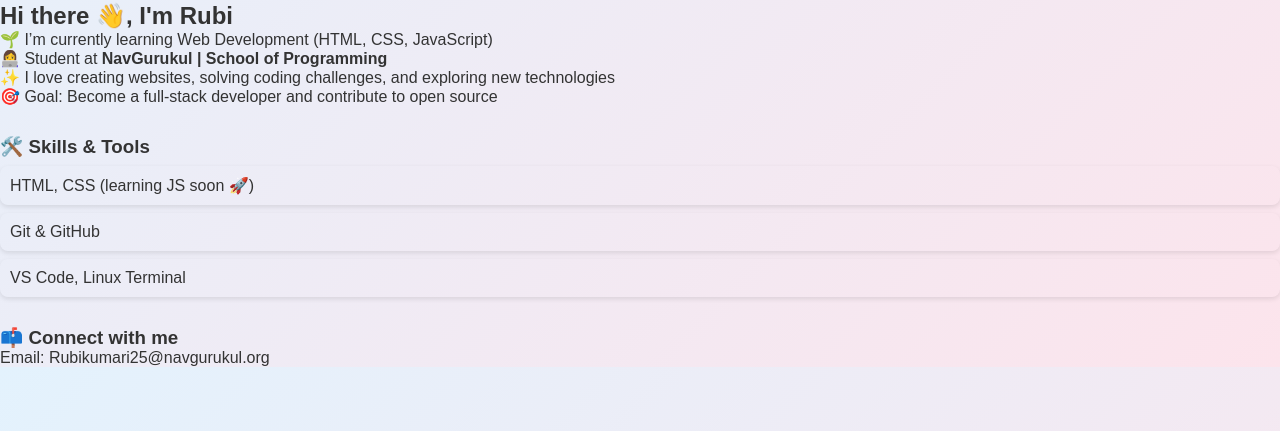
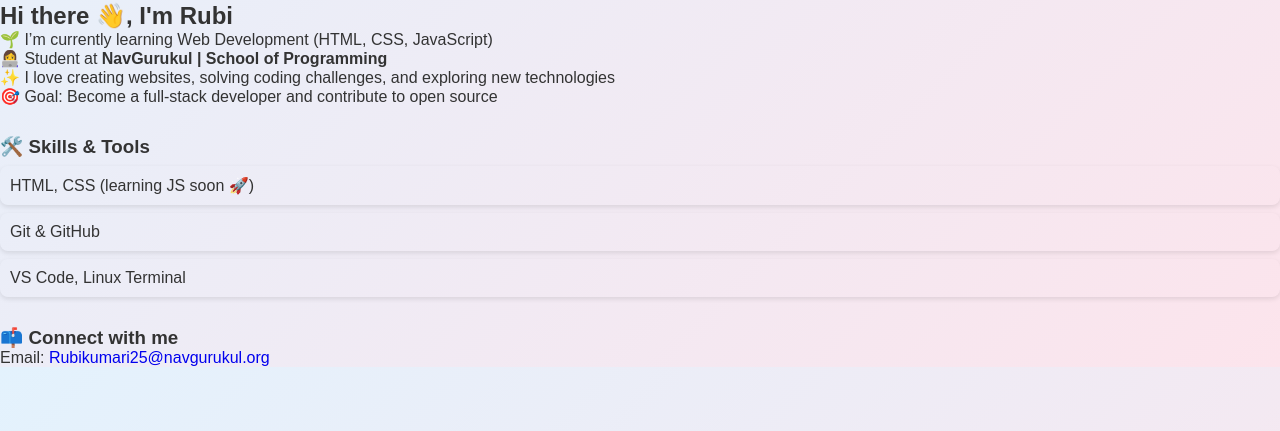
Before and after one commit to rubikumari25-afk/portfolio, a plain HTML site: page index.html in a window 1280 px wide. Shown: the part 369-800 px from the top of the page. Drawn offline with Linux system fonts and the light colour scheme.

Commit message:
updated portfolio

```diff
--- a/index.html
+++ b/index.html
@@ -31,7 +31,7 @@
     </ul>
 
     <h3>📫 Connect with me</h3>
-    <p>Email: Rubikumari25@navgurukul.org</p>
+        <p>Email: <a href="mailto:Rubikumari25@navgurukul.org">Rubikumari25@navgurukul.org</a></p>
   </div>
 </body>
 </html>
```
